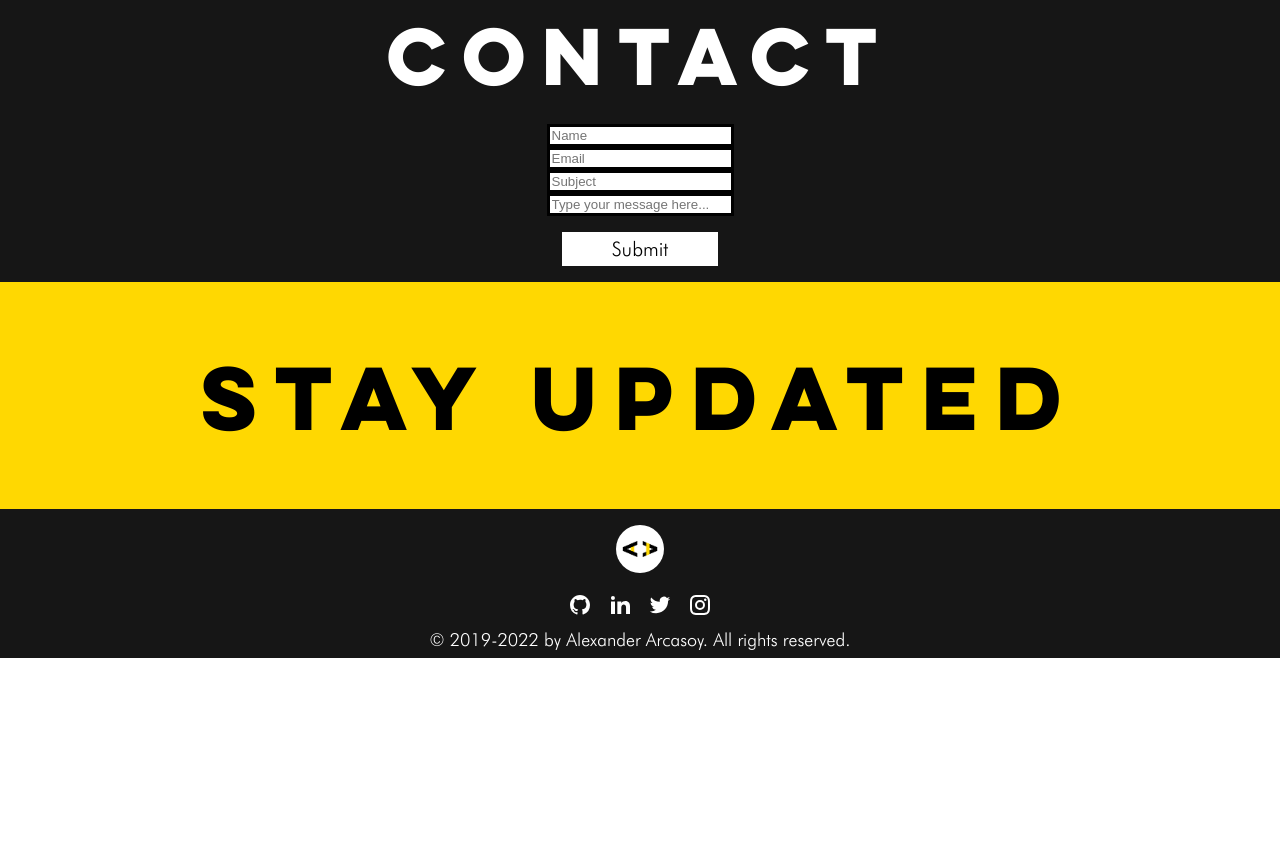
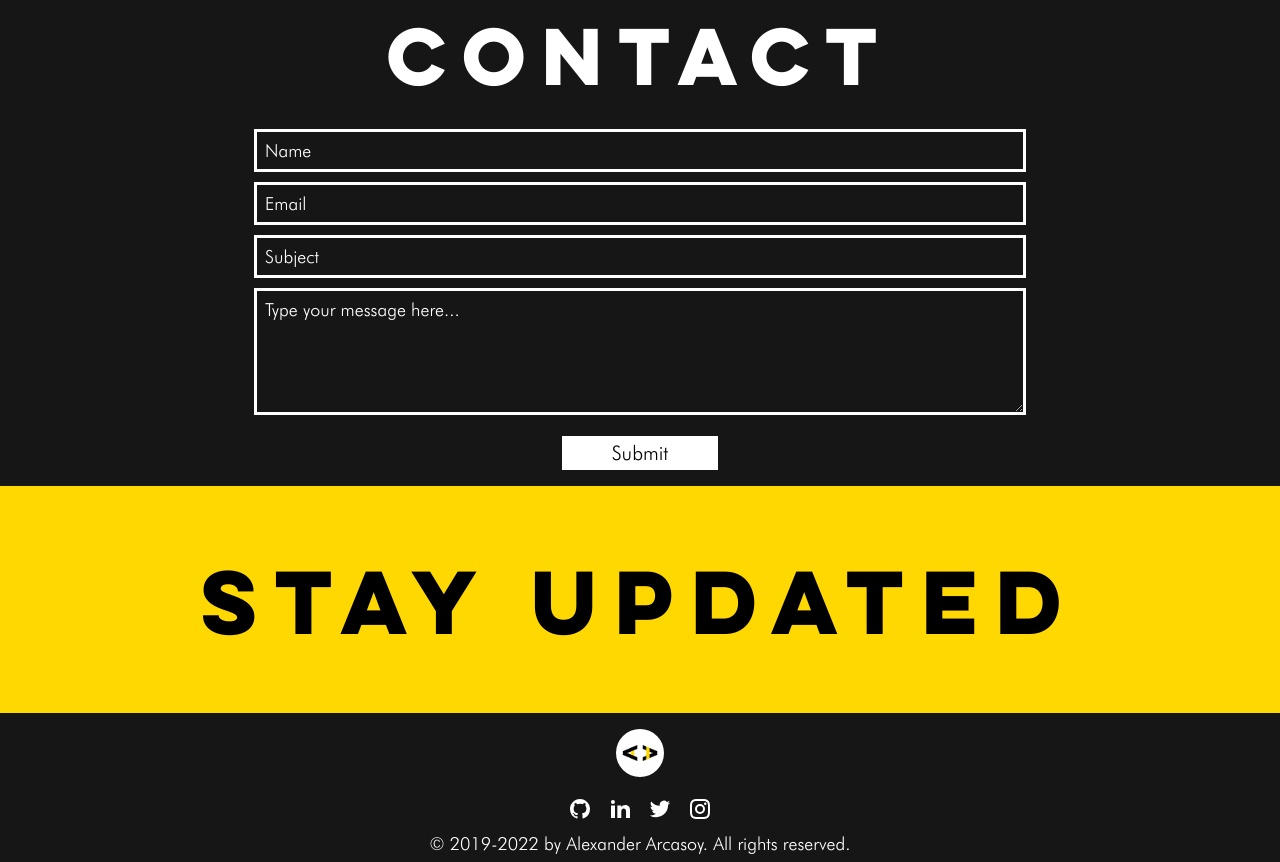
Before and after one commit to arcasoy/Portfolio, a React (Create React App) app in the folder client/: page / in a window 1280 px wide. Shown: the part 2980-3842 px from the top of the page. Before the commit the page ends 3638 px from the top, so only its background shows below. Built offline with nearby package versions, Linux system fonts and the light colour scheme.

Commit message:
Add site favicon & title, refine and style contact form

```diff
--- a/client/public/index.html
+++ b/client/public/index.html
@@ -24,7 +24,7 @@
       work correctly both with client-side routing and a non-root public URL.
       Learn how to configure a non-root public URL by running `npm run build`.
     -->
-    <title>React App</title>
+    <title>Alex Arcasoy</title>
   </head>
   <body>
     <noscript>You need to enable JavaScript to run this app.</noscript>
--- a/client/src/assets/global.css
+++ b/client/src/assets/global.css
@@ -195,6 +195,24 @@ button {
   border-color: #ffd801;
 }
 
+.contact-input {
+  background: transparent;
+  color: #ffffff;
+  border: solid;
+  border-color: white;
+  padding: 0.5rem;
+  margin: 5px 0px;
+  border-width: 3px;
+  width: 80%;
+  max-width: 750px;
+  font-family: "Futura";
+  font-size: 18px;
+}
+
+.contact-input::placeholder {
+  color: #ffffff;
+}
+
 /* .react-toggle--focus .react-toggle-thumb {
   -webkit-box-shadow: 0px 0px 3px 2px #0099E0;
   -moz-box-shadow: 0px 0px 3px 2px #0099E0;
--- a/client/src/pages/HomePage.js
+++ b/client/src/pages/HomePage.js
@@ -22,13 +22,6 @@ const StyledHeadshot = styled.img`
   border-color: #ffd801;
   border-width: 7.5px;
   max-width: 400px;
-`;
-
-const StyledContactInput = styled.input`
-  border: solid;
-  border-width: 3px;
-  max-width: 400px;
-  margin: auto;
 `;
 
 const StyledPanelP = styled.p`
@@ -157,28 +150,18 @@ export default function HomePage() {
           style={{
             display: "flex",
             flexDirection: "column",
+            alignItems: "center",
           }}
         >
-          <StyledContactInput
-            type="text"
-            placeholder="Name"
-            className="contact-input"
-          />
-          <StyledContactInput
-            type="text"
-            placeholder="Email"
-            className="contact-input"
-          />
-          <StyledContactInput
-            type="text"
-            placeholder="Subject"
-            className="contact-input"
-          />
-          <StyledContactInput
+          <input type="text" placeholder="Name" className="contact-input" />
+          <input type="text" placeholder="Email" className="contact-input" />
+          <input type="text" placeholder="Subject" className="contact-input" />
+          <textarea
             type="text"
             placeholder="Type your message here..."
+            rows="5"
             className="contact-input"
-          />
+          ></textarea>
           <StyledButton
             type="submit"
             style={{ maxWidth: "200px", alignSelf: "center" }}
```
Also changed, not shown: 1 other file (tests, documents, lock files or other folders).
